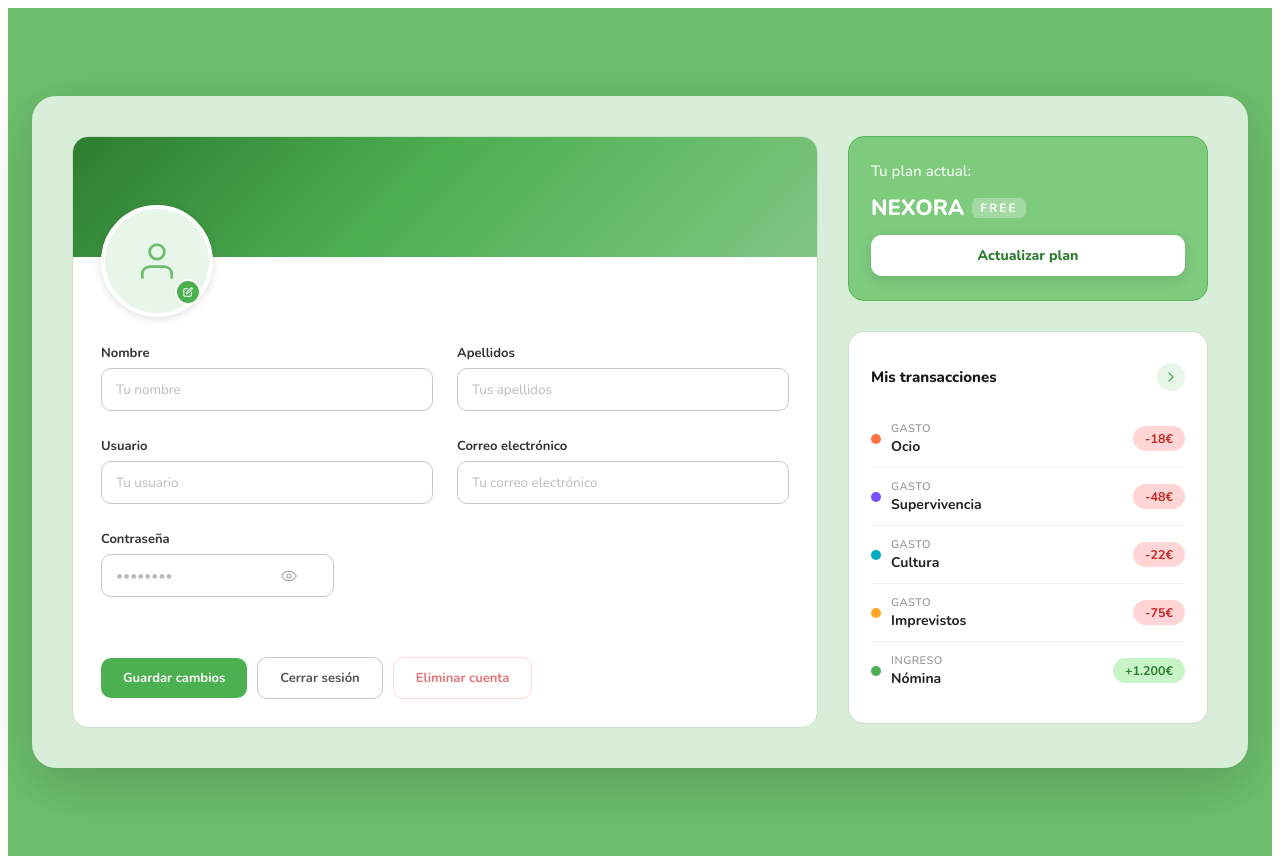
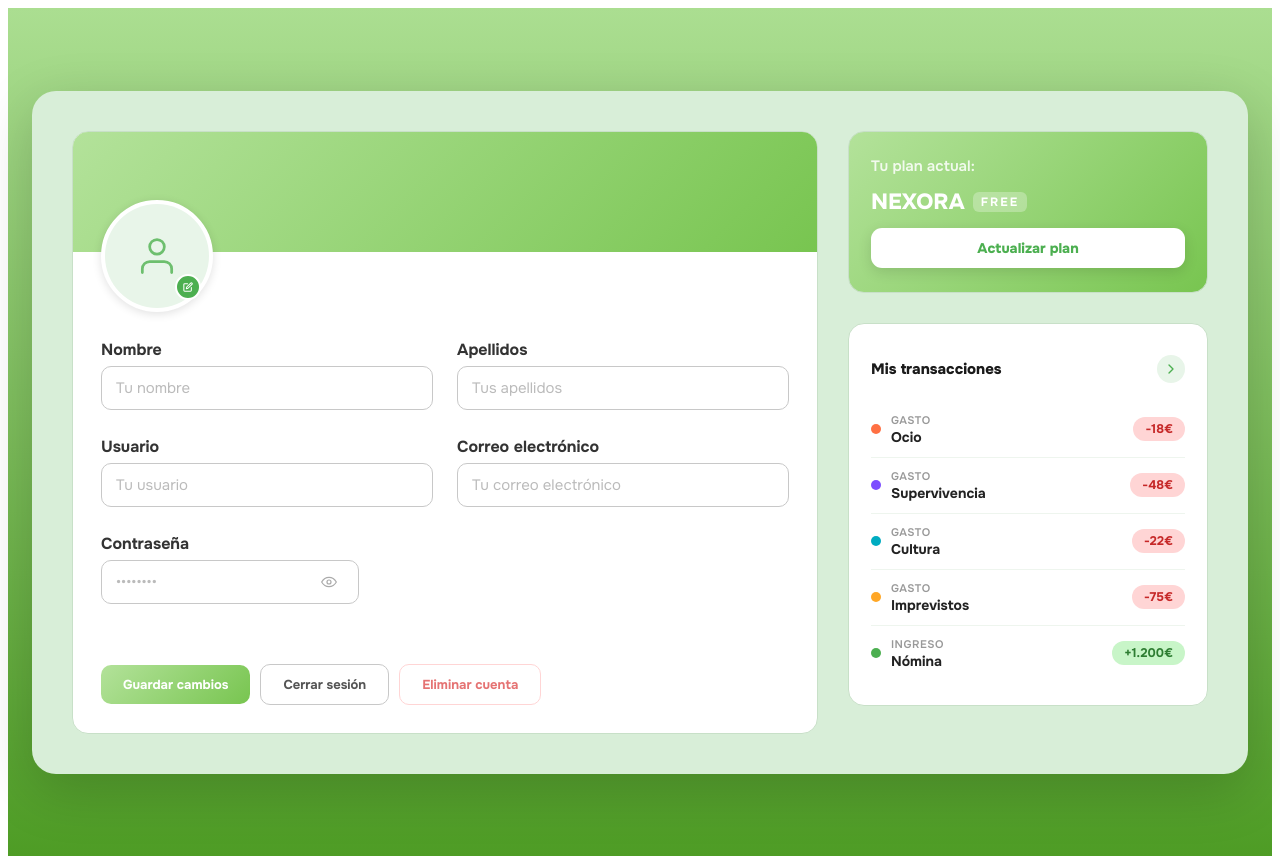
Before and after one commit to 333ares/Nexora, an Angular app in the folder frontend/: page /perfil in a window 1280 px wide. Built offline with nearby package versions, Linux system fonts and the light colour scheme.

Commit message:
Cambios front end
El mirar contraseña ya esta configurado
Los colores de fondo ya estan añadidos
Los colores de los botones ya están actualizados

Falta el padding que no se como cuadrarlo automaticamente

```diff
--- a/frontend/src/app/perfil-usuario/perfil-usuario.css
+++ b/frontend/src/app/perfil-usuario/perfil-usuario.css
@@ -1,4 +1,6 @@
 @import url('https://fonts.googleapis.com/css2?family=Nunito:wght@400;600;700;800&display=swap');
+@import url('https://fonts.googleapis.com/css2?family=Lato:ital,wght@0,100;0,300;0,400;0,700;0,900;1,100;1,300;1,400;1,700;1,900&family=Onest:wght@100..900&display=swap');
+
 
 /* ── HOST  */
 :host {
@@ -6,8 +8,8 @@
   align-items: center;
   justify-content: center;
   min-height: 100vh;
-  background: #6dbf6e;
-  font-family: 'Nunito', sans-serif;
+  background: linear-gradient(to bottom, #ABDE91, #4E9C25);
+  font-family: 'Onest', 'Lato';
   padding: 24px;
 }
 
@@ -59,7 +61,7 @@
 .banner {
   width: 100%;
   height: 120px;
-  background: linear-gradient(135deg, #2e7d32 0%, #4caf50 45%, #81c784 100%);
+  background: linear-gradient(135deg, #B3E29A 0%, #78C550);
   flex-shrink: 0;
   border-radius: 0;
 }
@@ -140,7 +142,7 @@
 }
 
 .form-group label {
-  font-size: 13px;
+  font-size: 16px;
   font-weight: 700;
   color: #333;
 }
@@ -149,7 +151,7 @@
   padding: 11px 14px;
   border: 1.5px solid #c8c8c8;   /* reborde gris */
   border-radius: 10px;
-  font-size: 13.5px;
+  font-size: 15px;
   font-family: inherit;
   color: #333;
   background: #fff;
@@ -164,7 +166,7 @@
 
 .toggle-pass {
   position: absolute;
-  left: 180px;
+  left: 220px;
   top: 50%;
   transform: translateY(-50%);
   background: none;
@@ -185,7 +187,7 @@
 
 .btn-save {
   padding: 11px 22px;
-  background: #4caf50;
+  background: linear-gradient(135deg, #B3E29A 0%, #78C550);
   color: #fff;
   border: none;
   border-radius: 10px;
@@ -240,8 +242,7 @@
 /* Recuadro plan */
 .plan-box {
   padding: 24px 22px;
-  background: #7ecb7e;
-  border-color: #5ab55a;
+  background: linear-gradient(135deg, #B3E29A 0%, #78C550);
   display: flex;
   flex-direction: column;
   gap: 12px;
@@ -277,7 +278,7 @@
   width: 100%;
   padding: 11px;
   background: #fff;
-  color: #2e7d32;
+  color: #4caf50;
   border: none;
   border-radius: 11px;
   font-size: 14px;
```
